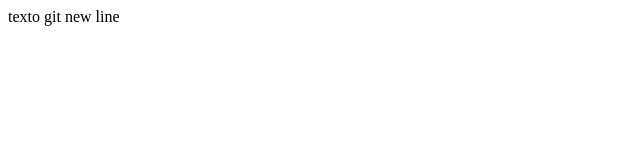
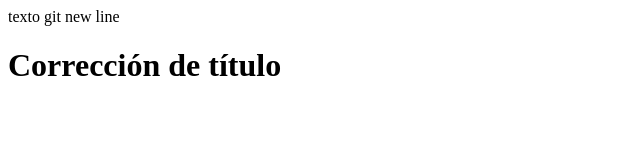
Before and after one commit to gfalbarracinrTesting/First, a plain HTML site: page index.html in a window 1280 px wide. Shown: the whole page, without its empty margins (0-640 px from the left). Drawn offline with Linux system fonts and the light colour scheme.

Commit message:
Error corregido <<Corrección de estilo>>

```diff
--- a/index.html
+++ b/index.html
@@ -9,5 +9,6 @@
 <body>
     texto git
     new line
+    <h1>Corrección de título</h1>
 </body>
 </html>
```
